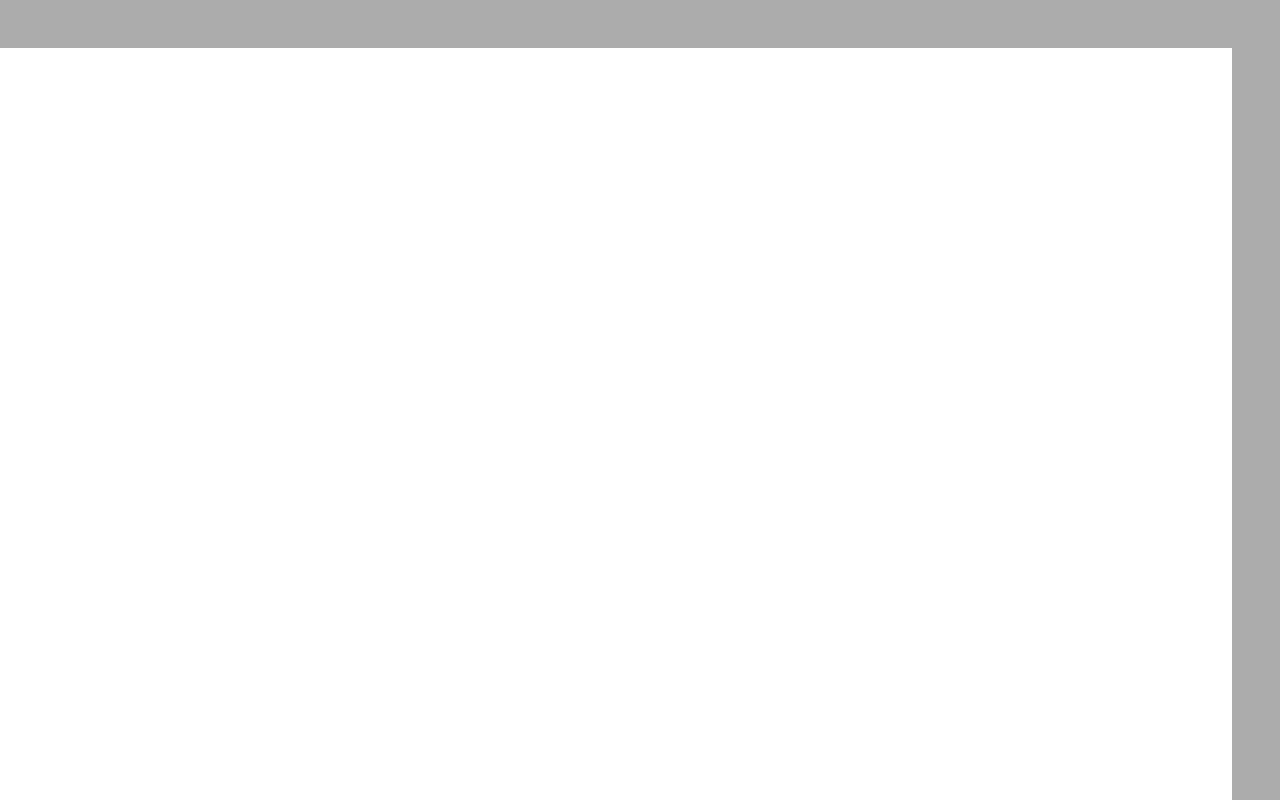
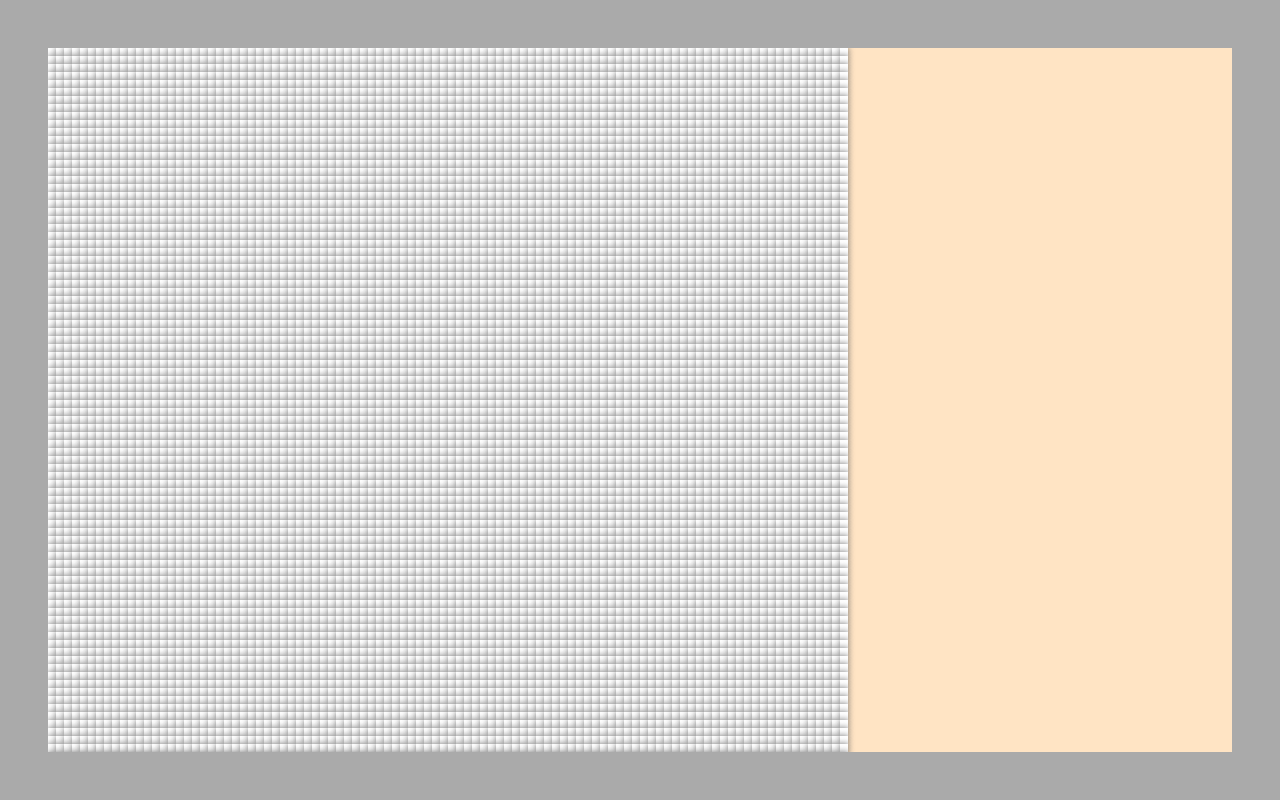
Before and after one commit to Paktusin/stitch, a React (Create React App) app: page / in a window 1280 px wide. Built offline with nearby package versions, Linux system fonts and the light colour scheme.

Commit message:
draw grid

```diff
--- a/src/components/App.scss
+++ b/src/components/App.scss
@@ -8,10 +8,13 @@
   .mainArea {
     display: flex;
     flex: 1 auto;
+    height: 1px;
 
     .canvasContainer {
       display: flex;
       flex: 1 auto;
+      width: 1px;
+      overflow: hidden;
     }
   }
 }
--- a/src/components/App.tsx
+++ b/src/components/App.tsx
@@ -1,18 +1,31 @@
-import React from 'react';
+import React, {useMemo} from 'react';
 import './App.scss';
 import {Canvas} from "./Canvas/Canvas";
 import {Panel} from "./Panel/Panel";
+import {CanvasType} from "../models/canvasType";
 
 function App() {
+
+    const data = useMemo(() => {
+        return {
+            backgroundColor: 'white',
+            stitches: [...Array(100)].map(row => [...Array(100)].map(_ => {
+                return {color: 'white', value: '▲'};
+            }))
+        } as CanvasType
+    }, []);
+
     return (
         <div className="app">
             <Panel/>
             <div className="mainArea">
+                <Panel vertical={true}/>
                 <div className="canvasContainer">
-                    <Canvas/>
+                    <Canvas data={data}/>
                 </div>
                 <Panel vertical={true}/>
             </div>
+            <Panel/>
         </div>
     );
 }
--- a/src/components/Canvas/Canvas.tsx
+++ b/src/components/Canvas/Canvas.tsx
@@ -1,23 +1,44 @@
-import React, {useCallback, useRef, useState} from "react";
+import React, {FunctionComponent, useCallback, useEffect, useRef, useState} from "react";
 import './Canvas.scss';
+import {CanvasType} from "../../models/canvasType";
+import {drawService} from "../../services/drawService";
+
+export interface CanvasPropsType {
+    data: CanvasType;
+}
+
+export const Canvas: FunctionComponent<CanvasPropsType> = ({data}) => {
+    const canvasRef = useRef<HTMLCanvasElement>(document.createElement('canvas'));
+    const [size, setSize] = useState<{ height: number, width: number }>({height: 0, width: 0});
+    const resize = useCallback(() => {
+        const parent = canvasRef.current.parentElement;
+        if (parent) {
+            setSize({height: parent.offsetHeight, width: parent.offsetWidth})
+        }
+        draw();
+    }, [])
+
+    useEffect(() => {
+        resize();
+        window.addEventListener('resize', resize);
+        return () => {
+            window.removeEventListener('resize', resize);
+        }
+    }, []);
 
 
-export const Canvas = () => {
-    const [size, setSize] = useState<{ height: number, width: number }>({height: 0, width: 0})
-    const canvasRef = useRef<HTMLCanvasElement>(document.createElement('canvas'));
-    // const resize = useCallback(() => {
-    //     setSize({height:canvasRef.current.parentElement.})
-    // }, []);
-    //
-    // useState(() => {
-    //     resize();
-    //     window.addEventListener('resize', resize);
-    //     return () => {
-    //         window.removeEventListener('resize', resize);
-    //     }
-    // }, [])
+    function draw() {
+        window.requestAnimationFrame(() => {
+            const ctx = canvasRef.current.getContext('2d');
+            if (ctx) {
+                ctx.clearRect(0, 0, size.width, size.height);
+                drawService.drawGrid(ctx, data)
+            }
+        })
+
+    }
 
     return (
-        <canvas ref={canvasRef} width={size.width} height={size.height} className="Canvas"/>
+        <canvas height={size.height} width={size.width} ref={canvasRef} className="Canvas"/>
     )
 }
--- a/src/components/Panel/Panel.scss
+++ b/src/components/Panel/Panel.scss
@@ -6,6 +6,7 @@
   &.vertical {
     height: auto;
     width: 48px;
+    min-width: 48px;
   }
 
   background-color: #aaa;
--- /dev/null
+++ b/src/models/canvasType.ts
@@ -0,0 +1,6 @@
+import {Stitch} from "./stitch";
+
+export type CanvasType = {
+    backgroundColor: string;
+    stitches: Stitch[][];
+}
--- /dev/null
+++ b/src/models/stitch.ts
@@ -0,0 +1,5 @@
+export interface Stitch {
+    type: 'cross';
+    color: string;
+    value: string;
+}
--- /dev/null
+++ b/src/services/drawService.ts
@@ -0,0 +1,21 @@
+import {Stitch} from '../models/stitch';
+import {CanvasType} from '../models/canvasType';
+
+const STITCH_SIZE = 8;
+
+export const drawService = {
+    drawStitch(ctx: CanvasRenderingContext2D, stitch: Stitch, x: number, y: number) {
+        ctx.fillStyle = stitch.color;
+        ctx.fillRect(x, y, STITCH_SIZE, STITCH_SIZE);
+        ctx.shadowBlur = 6
+        ctx.shadowColor = "#666";
+    },
+
+    drawGrid(ctx: CanvasRenderingContext2D, canvasData: CanvasType) {
+        canvasData.stitches.forEach((stitchArray, rowIndex) => {
+            stitchArray.forEach((stitch, colIndex) => {
+                this.drawStitch(ctx, stitch, colIndex * STITCH_SIZE, rowIndex * STITCH_SIZE);
+            })
+        });
+    }
+}
```
